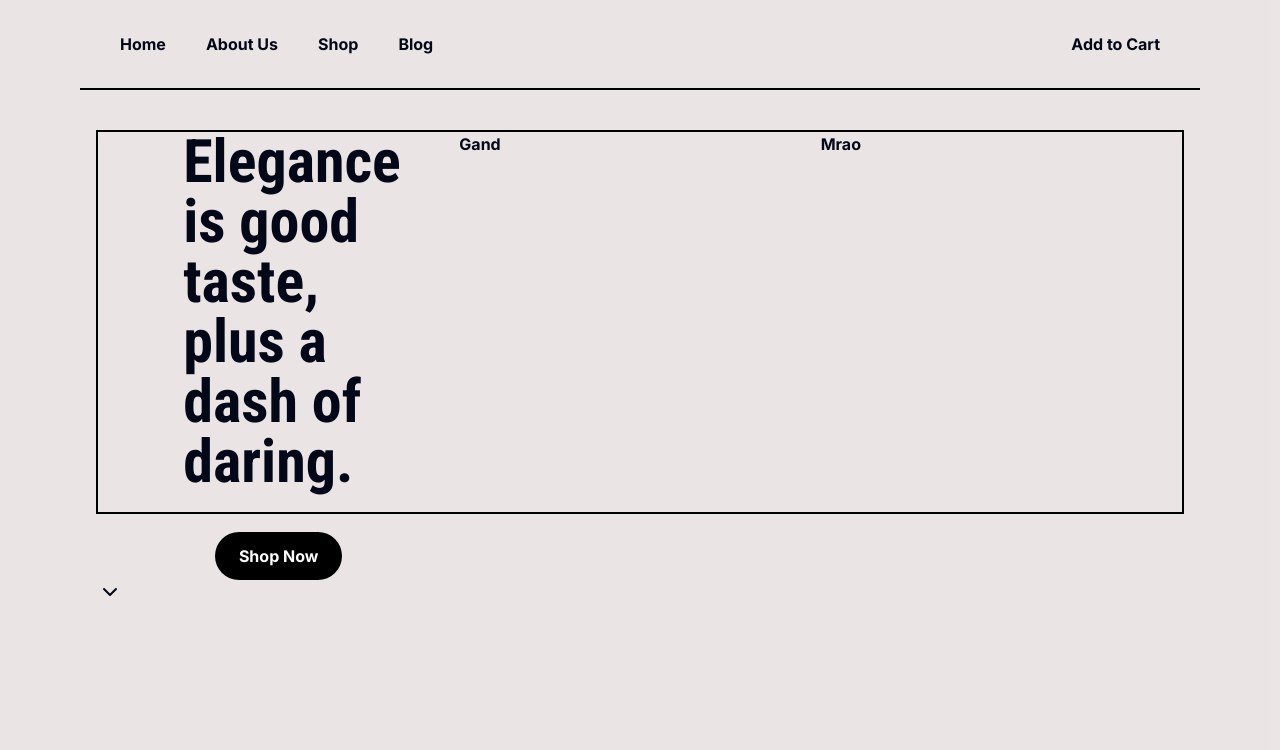
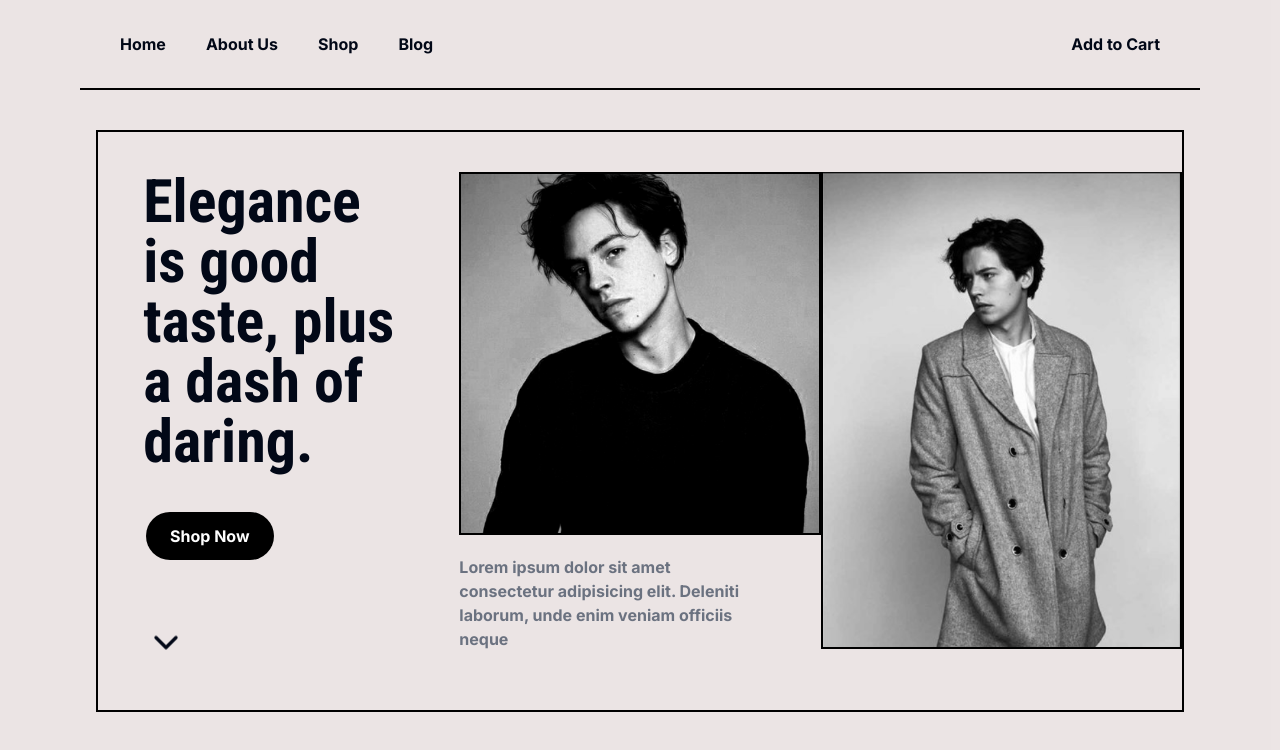
Before and after one commit to kratos-respawned/e-comm-next, a Next.js app: page / in a window 1280 px wide. Shown: the top 750 px of the page. Built offline with nearby package versions, Linux system fonts and the light colour scheme.

Commit message:
hero section complete

```diff
--- a/src/app/page.tsx
+++ b/src/app/page.tsx
@@ -13,15 +13,20 @@ export default function Home() {
       </ul>
     <p className='pr-10'>Add to Cart</p>
     </nav>
-    <div className='border-2 border-black h-96 mt-10 grid grid-cols-3 w-[85%] mx-auto'>
+    <div className='border-2 border-black mt-10 grid grid-cols-3 w-[85%] mx-auto py-10 '>
       <div>
-        <h1 className='font-black text-6xl max-w-[75%] mx-auto font-ubuntu pl-10'>
+        <h1 className='font-black text-6xl max-w-[75%] mx-auto font-ubuntu'>
           Elegance is good taste, plus a dash of daring.</h1>
-        <button className='bg-black text-white rounded-3xl px-6 py-3 mx-auto block mt-10'>Shop Now</button>
-        <button><ChevronDown/></button>
+        <button className='bg-black text-white rounded-3xl px-6 py-3 ml-12 block mt-10'>Shop Now</button>
+        <button className='pl-12 mt-16 animate-bounce'><ChevronDown className='w-10 h-10'/></button>
       </div>
-      <h1>Gand</h1>
-      <h1>Mrao</h1>
+      <div >
+        <Image width={400} height={400} className='border-black border-2' src="/heroimg.png" alt="" />
+        <p className='max-w-[80%] mt-5 text-gray-500'>Lorem ipsum dolor sit amet consectetur adipisicing elit. Deleniti laborum, unde enim veniam officiis neque</p>
+      </div>
+      <div>
+      <Image width={400} height={400} className='border-black border-l-2 border-r-2 border-b-2' src="/heroimg2.png" alt="" />
+      </div>
     </div>
     </main>
   )
```
Also changed, not shown: public/heroimg.png (added), public/heroimg2.png (added).
